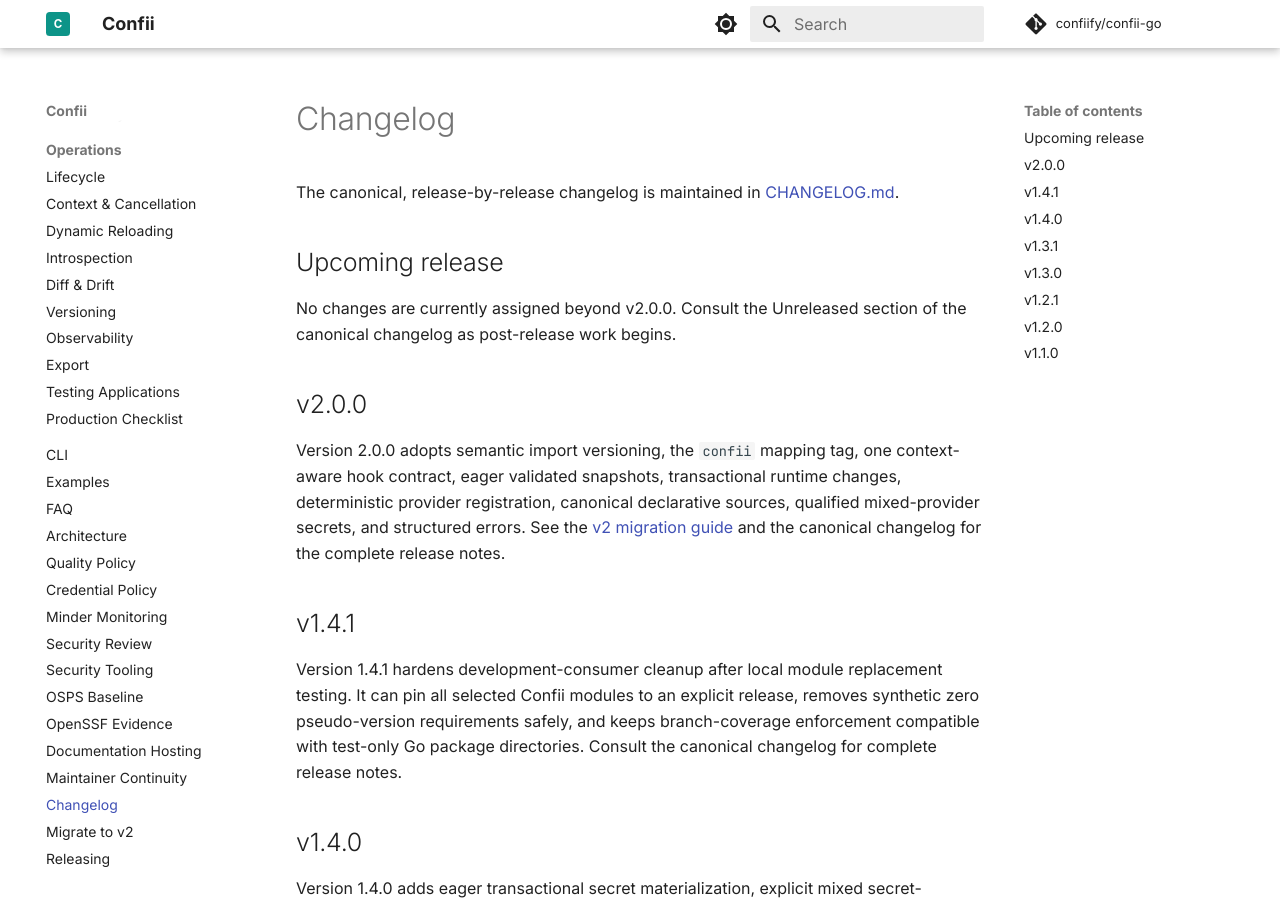
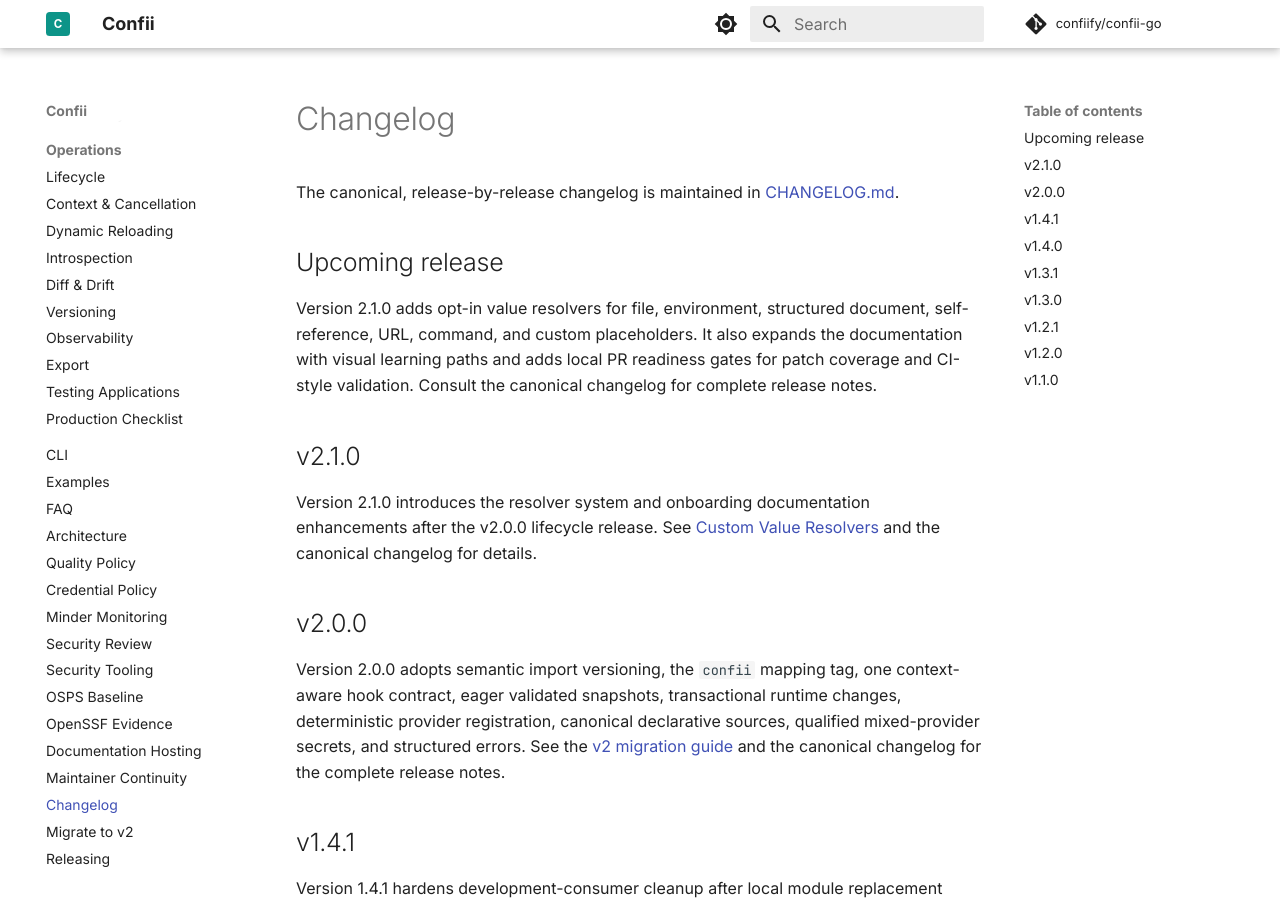
Before and after one commit to confiify/confii-go, an MkDocs documentation site: the page built from docs/changelog.md, in a window 1280 px wide and 900 px high. Built offline with MkDocs 1.6.1 and Material for MkDocs 9.7.7, drawn with Linux system fonts in a browser that asks for light colours; comment, search, counter and statistics services are not loaded.

Commit message:
release: prepare v2.1.0 (#95)
## Summary
- prepare the v2.1.0 release notes for value resolvers, documentation,
and local PR gates
- update cloud module and cloud example requirements to v2.1.0
- align the cloud consumer fixture with the intended release version via
CONFII_VERSION

## Validation
- sh scripts/verify-modules.sh
- make ci-full
- make lint
- make vulncheck
- make supply-chain-check
- make docs-check

Signed-off-by: confiify <confii.connect@gmail.com>

```diff
--- a/docs/changelog.md
+++ b/docs/changelog.md
@@ -5,8 +5,18 @@
 
 ## Upcoming release
 
-No changes are currently assigned beyond v2.0.0. Consult the Unreleased section
-of the canonical changelog as post-release work begins.
+Version 2.1.0 adds opt-in value resolvers for file, environment, structured
+document, self-reference, URL, command, and custom placeholders. It also expands
+the documentation with visual learning paths and adds local PR readiness gates
+for patch coverage and CI-style validation. Consult the canonical changelog for
+complete release notes.
+
+## v2.1.0
+
+Version 2.1.0 introduces the resolver system and onboarding documentation
+enhancements after the v2.0.0 lifecycle release. See
+[Custom Value Resolvers](extensibility.md#custom-value-resolvers) and the
+canonical changelog for details.
 
 ## v2.0.0
 
```
Also changed, not shown: CHANGELOG.md (+29 -0 lines), 4 other files.
